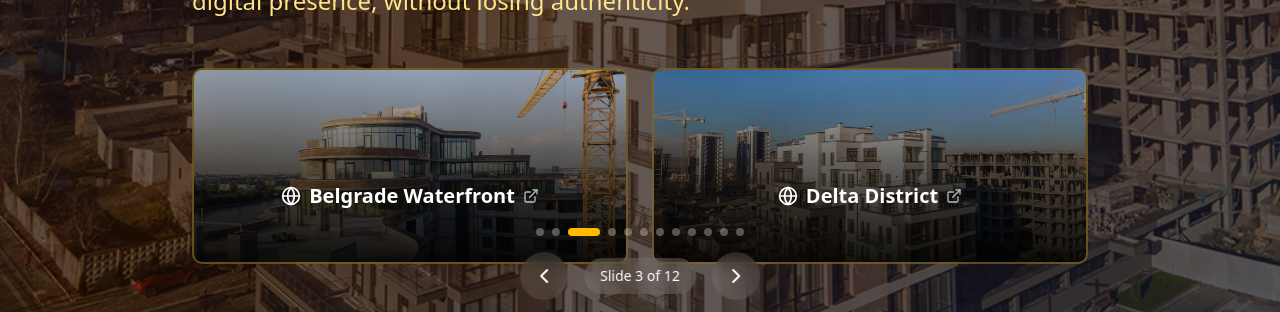
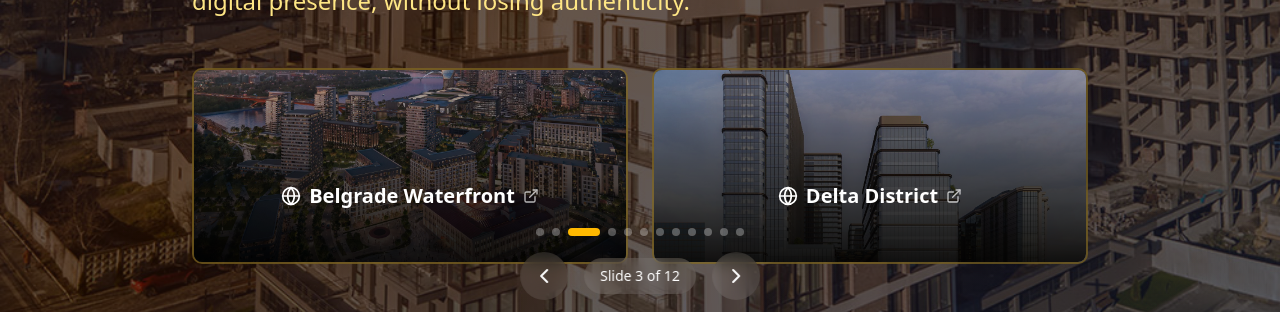
Before and after one commit to drejcreative/building-progress, a Next.js app: page /en/presentation in a window 1280 px wide. Both pictures are taken after a click on the button 596 px from the left and 700 px from the top of the page. Shown: the part 468-780 px from the top of the page. Built offline with nearby package versions, Linux system fonts and the light colour scheme; no server answers.

Commit message:
Update links

```diff
--- a/src/components/presentation/slides/slide3.tsx
+++ b/src/components/presentation/slides/slide3.tsx
@@ -12,12 +12,12 @@
     {
       name: "Belgrade Waterfront",
       url: "https://www.belgradewaterfront.com/en/",
-      image: "/images/modern-complex.jpg",
+      image: "/images/bw.webp",
     },
     {
       name: "Delta District",
       url: "https://deltadistrict.rs/",
-      image: "/images/aerial-view.jpg",
+      image: "/images/Delta-District-Home-page-1.jpg",
     },
   ];
 
```
